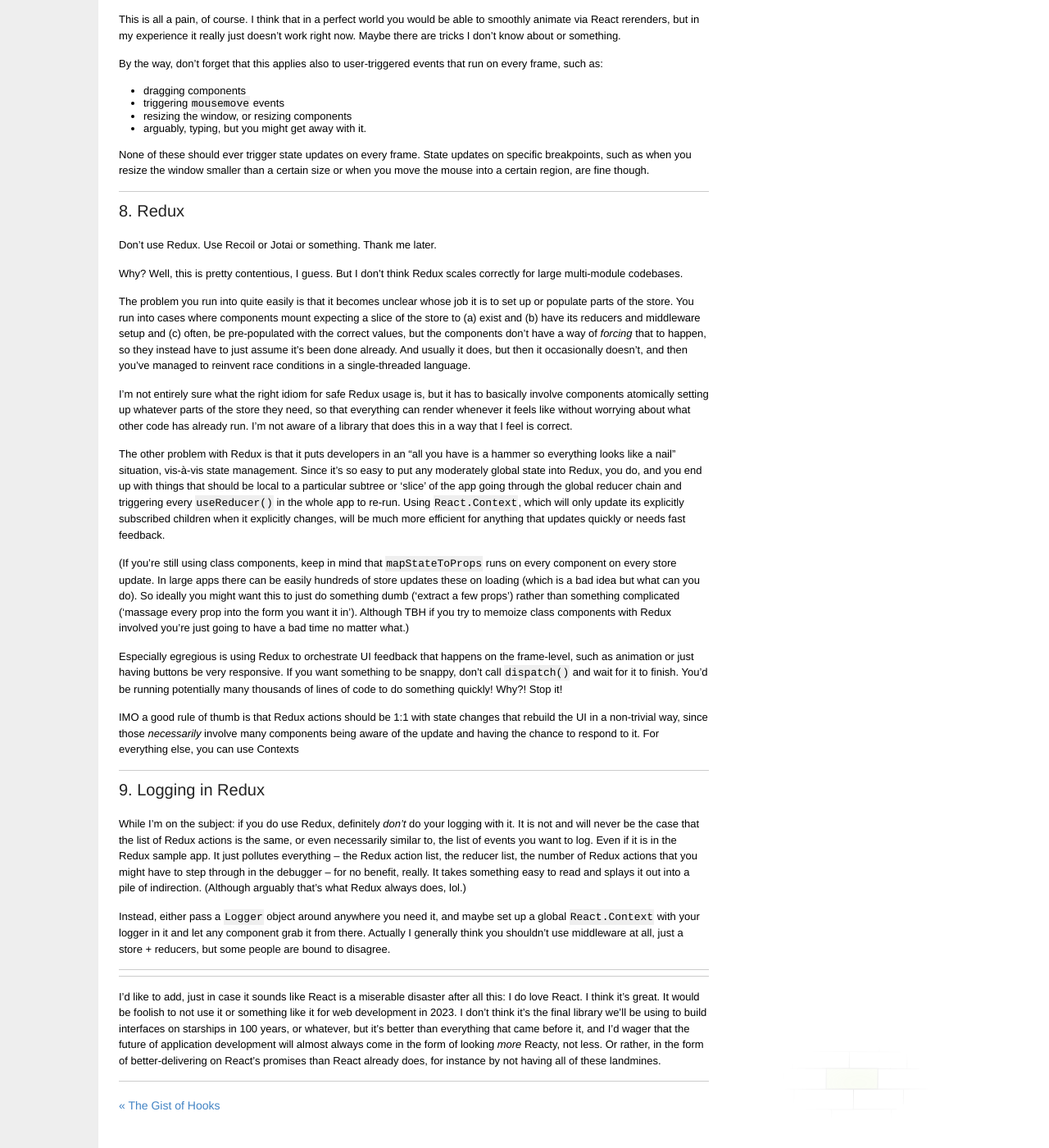
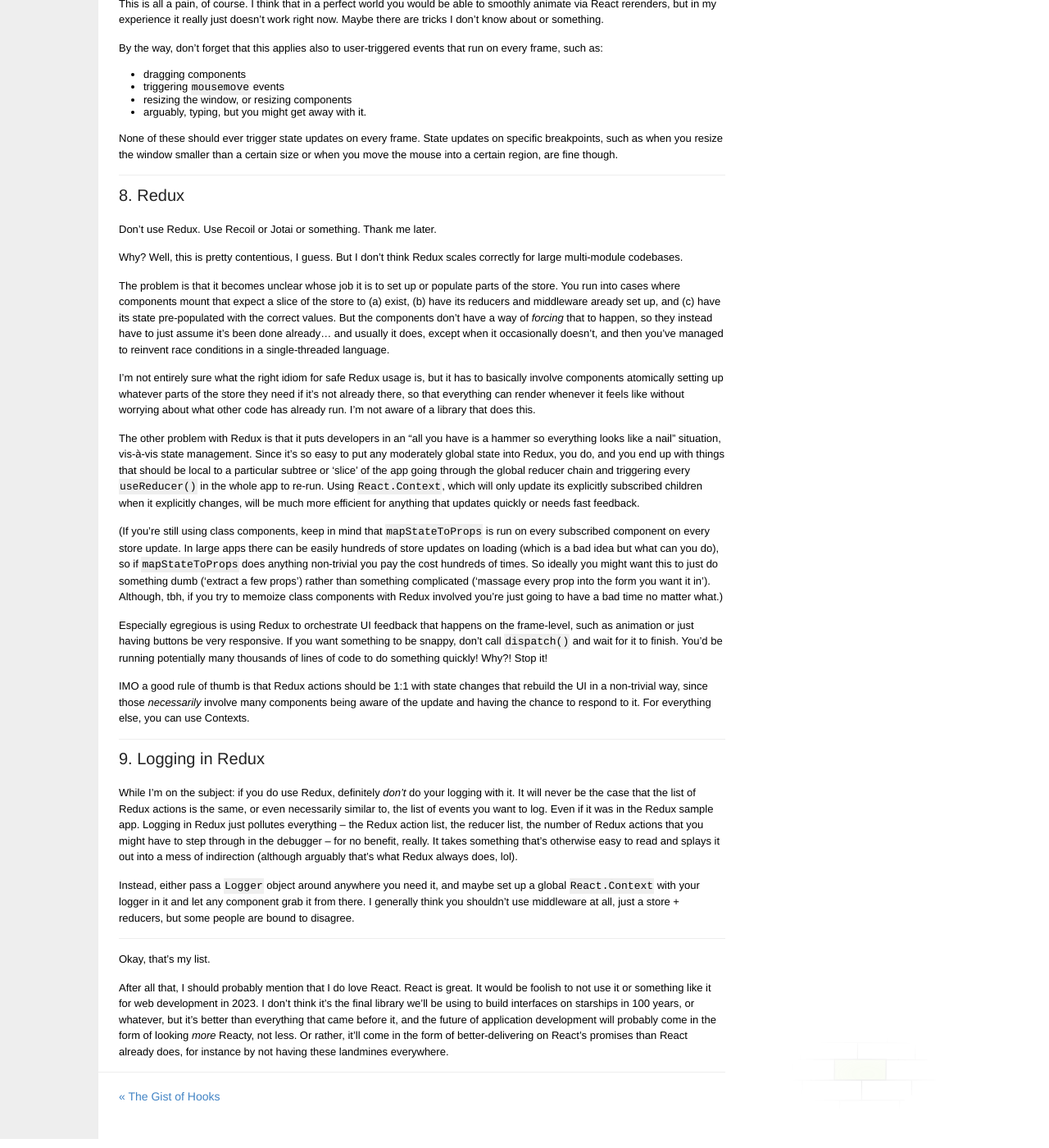
Before and after one commit to ajakaja/ajakaja.github.io, a Jekyll site: the page built from _posts/2023-04-25-react-gotchas.md, in a window 1280 px wide and 1400 px high, scrolled down 5363 px. Shown: the whole window at 82% size. Built offline with Jekyll 4.4.1, drawn with Linux system fonts in a browser that asks for light colours; some of the changed text lies outside the part shown.

Commit message:
style stuff

```diff
--- a/_includes/preview.html
+++ b/_includes/preview.html
@@ -7,9 +7,9 @@
 <h3><em>{{ post.subtitle }}</em></h3>
 {% endif %}
 <div class="date">
-[{{ post.date | date: "%B %e, %Y" }}]
+{{ post.date | date: "%B %e, %Y" }}
 </div>
-<hr>
+<hr class="">
 
 <div class="entry">
 {{ post.excerpt }}
--- a/_layouts/article.html
+++ b/_layouts/article.html
@@ -4,7 +4,7 @@
 
 <article class="post">
   <h1>{{ page.title }}</h1>
-  <hr>
+  <hr class="large">
 
   <div class="entry">
     {{ content }}
--- a/_layouts/blog.html
+++ b/_layouts/blog.html
@@ -8,9 +8,9 @@
   <h3><em>{{ page.subtitle }}</em></h3>
   {% endif %}
   <div class="date">
-    [{{ page.date | date: "%B %e, %Y" }}]
+    {{ page.date | date: "%B %e, %Y" }}
   </div>
-  <hr>
+  <hr class="large">
 
 
 
@@ -18,7 +18,7 @@
     {{ content }}
   </div>
 
-  <hr>
+  <hr class="large">
 
 
   <div class="pagenavigation">
--- a/_posts/2023-04-25-react-gotchas.md
+++ b/_posts/2023-04-25-react-gotchas.md
@@ -269,29 +269,28 @@
 
 Why? Well, this is pretty contentious, I guess. But I don't think Redux scales correctly for large multi-module codebases.
 
-The problem you run into quite easily is that it becomes unclear whose job it is to set up or populate parts of the store. You run into cases where components mount expecting a slice of the store to (a) exist and (b) have its reducers and middleware setup and (c) often, be pre-populated with the correct values, but the components don't have a way of _forcing_ that to happen, so they instead have to just assume it's been done already. And usually it does, but then it occasionally doesn't, and then you've managed to reinvent race conditions in a single-threaded language.
+The problem is that it becomes unclear whose job it is to set up or populate parts of the store. You run into cases where components mount that expect a slice of the store to (a) exist, (b) have its reducers and middleware aready set up, and (c) have its state pre-populated with the correct values. But the components don't have a way of _forcing_ that to happen, so they instead have to just assume it's been done already... and usually it does, except when it occasionally doesn't, and then you've managed to reinvent race conditions in a single-threaded language.
 
-I'm not entirely sure what the right idiom for safe Redux usage is, but it has to basically involve components atomically setting up whatever parts of the store they need, so that everything can render whenever it feels like without worrying about what other code has already run. I'm not aware of a library that does this in a way that I feel is correct.
+I'm not entirely sure what the right idiom for safe Redux usage is, but it has to basically involve components atomically setting up whatever parts of the store they need if it's not already there, so that everything can render whenever it feels like without worrying about what other code has already run. I'm not aware of a library that does this.
 
 The other problem with Redux is that it puts developers in an "all you have is a hammer so everything looks like a nail" situation, vis-à-vis state management. Since it's so easy to put any moderately global state into Redux, you do, and you end up with things that should be local to a particular subtree or 'slice' of the app going through the global reducer chain and triggering every `useReducer()` in the whole app to re-run. Using `React.Context`, which will only update its explicitly subscribed children when it explicitly changes, will be much more efficient for anything that updates quickly or needs fast feedback.
 
-(If you’re still using class components, keep in mind that `mapStateToProps` runs on every component on every store update. In large apps there can be easily hundreds of store updates these on loading (which is a bad idea but what can you do). So ideally you might want this to just do something dumb (‘extract a few props’) rather than something complicated (‘massage every prop into the form you want it in’). Although TBH if you try to memoize class components with Redux involved you’re just going to have a bad time no matter what.)
+(If you’re still using class components, keep in mind that `mapStateToProps` is run on every subscribed component on every store update. In large apps there can be easily hundreds of store updates on loading (which is a bad idea but what can you do), so if `mapStateToProps` does anything non-trivial you pay the cost hundreds of times. So ideally you might want this to just do something dumb (‘extract a few props’) rather than something complicated (‘massage every prop into the form you want it in’). Although, tbh, if you try to memoize class components with Redux involved you’re just going to have a bad time no matter what.)
 
 Especially egregious is using Redux to orchestrate UI feedback that happens on the frame-level, such as animation or just having buttons be very responsive. If you want something to be snappy, don't call `dispatch()` and wait for it to finish. You'd be running potentially many thousands of lines of code to do something quickly! Why?! Stop it!
 
-IMO a good rule of thumb is that Redux actions should be 1:1 with state changes that rebuild the UI in a non-trivial way, since those _necessarily_ involve many components being aware of the update and having the chance to respond to it. For everything else, you can use Contexts
+IMO a good rule of thumb is that Redux actions should be 1:1 with state changes that rebuild the UI in a non-trivial way, since those _necessarily_ involve many components being aware of the update and having the chance to respond to it. For everything else, you can use Contexts.
 
 -------
 
 ## 9. Logging in Redux
 
-While I'm on the subject: if you do use Redux, definitely _don't_ do your logging with it. It is not and will never be the case that the list of Redux actions is the same, or even necessarily similar to, the list of events you want to log. Even if it is in the Redux sample app. It just pollutes everything -- the Redux action list, the reducer list, the number of Redux actions that you might have to step through in the debugger -- for no benefit, really. It takes something easy to read and splays it out into a pile of indirection. (Although arguably that's what Redux always does, lol.)
+While I'm on the subject: if you do use Redux, definitely _don't_ do your logging with it. It will never be the case that the list of Redux actions is the same, or even necessarily similar to, the list of events you want to log. Even if it was in the Redux sample app. Logging in Redux just pollutes everything -- the Redux action list, the reducer list, the number of Redux actions that you might have to step through in the debugger -- for no benefit, really. It takes something that's otherwise easy to read and splays it out into a mess of indirection (although arguably that's what Redux always does, lol).
 
-Instead, either pass a `Logger` object around anywhere you need it, and maybe set up a global `React.Context` with your logger in it and let any component grab it from there. Actually I generally think you shouldn’t use middleware at all, just a store + reducers, but some people are bound to disagree.
+Instead, either pass a `Logger` object around anywhere you need it, and maybe set up a global `React.Context` with your logger in it and let any component grab it from there. I generally think you shouldn’t use middleware at all, just a store + reducers, but some people are bound to disagree.
 
 ---------
 
--------
+Okay, that's my list.
 
-
-I'd like to add, just in case it sounds like React is a miserable disaster after all this: I do love React. I think it's great. It would be foolish to not use it or something like it for web development in 2023. I don't think it's the final library we'll be using to build interfaces on starships in 100 years, or whatever, but it's better than everything that came before it, and I'd wager that the future of application development will almost always come in the form of looking *more* Reacty, not less. Or rather, in the form of better-delivering on React's promises than React already does, for instance by not having all of these landmines.
+After all that, I should probably mention that I do love React. React is great. It would be foolish to not use it or something like it for web development in 2023. I don't think it's the final library we'll be using to build interfaces on starships in 100 years, or whatever, but it's better than everything that came before it, and the future of application development will probably come in the form of looking *more* Reacty, not less. Or rather, it'll come in the form of better-delivering on React's promises than React already does, for instance by not having these landmines everywhere.
--- a/css/site.scss
+++ b/css/site.scss
@@ -36,7 +36,16 @@
   border-width: 1px;
   border-style: none;
   width: 100%;
-  border-bottom: 1px inset #ccc;
+  border-bottom: 1px inset $lightGray;
+}
+
+article hr {
+  width: 100%;
+}
+
+article hr.large {
+  width: calc(100% + 25px);
+  margin-left: -25px;
 }
 
 sup, sub {
@@ -55,7 +64,7 @@
 
 .divider {
   border-bottom: 1px solid #999;
-  width: 30px
+  width: 60px
 }
 
 .main {
@@ -84,9 +93,8 @@
 }
 
 .container {
-  margin: 30px 15px;
+  margin: 30px 15px 30px 25px;
   max-width: 740px;
-  padding: 0 10px;
   width: 100%;
   flex: 1;
   position: relative;
--- a/index.html
+++ b/index.html
@@ -6,7 +6,7 @@
 regenerate: true
 ---
 
-<em>Hi, this is a blog. It's about math and physics, which I study for fun, and about technology, which I used to do for money.</em>
+<em>Hi, this is a blog. So far it's about math and physics and technology.</em>
 <br/><br/>
 <hr>
 <br/>
```
